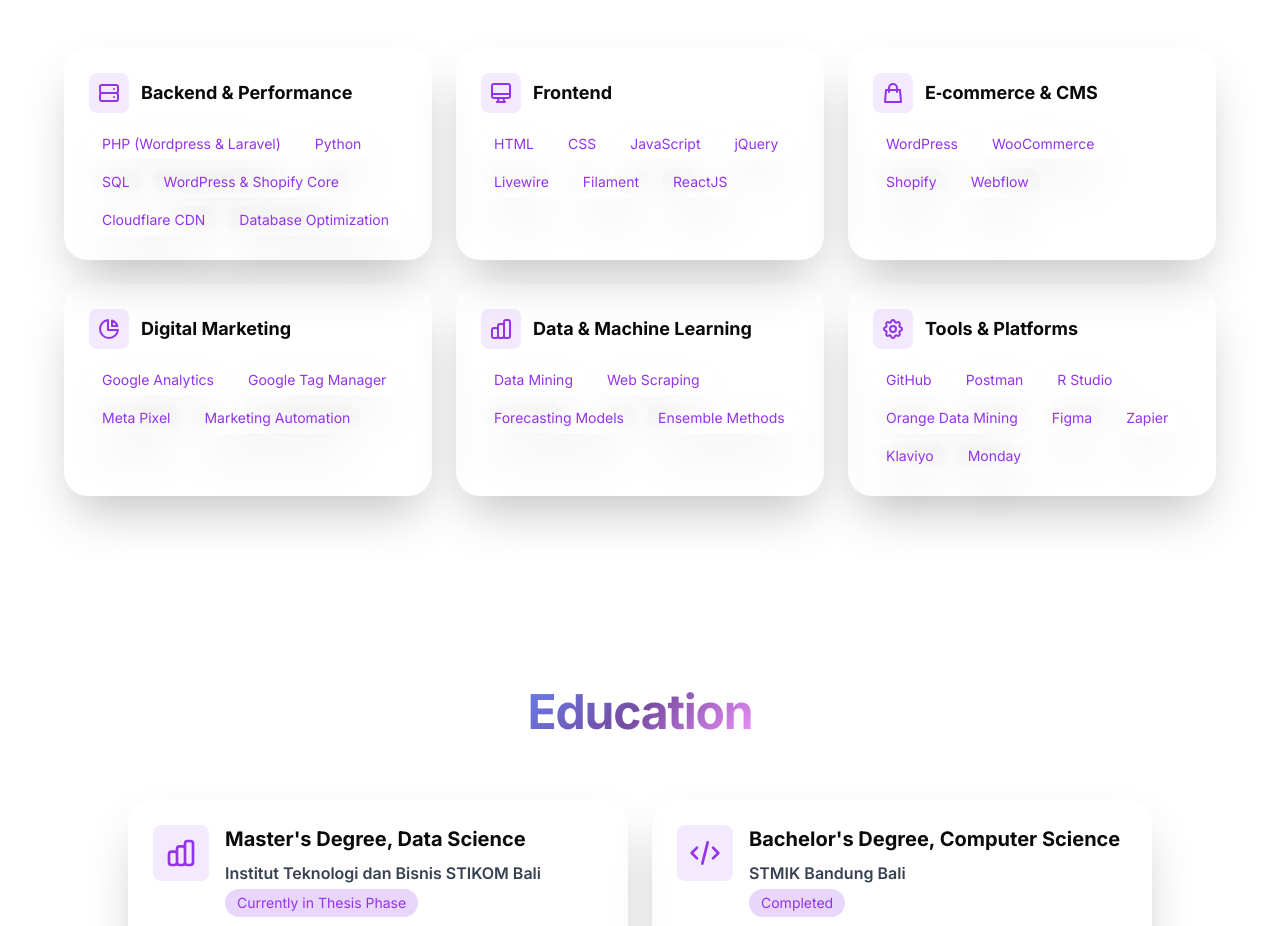
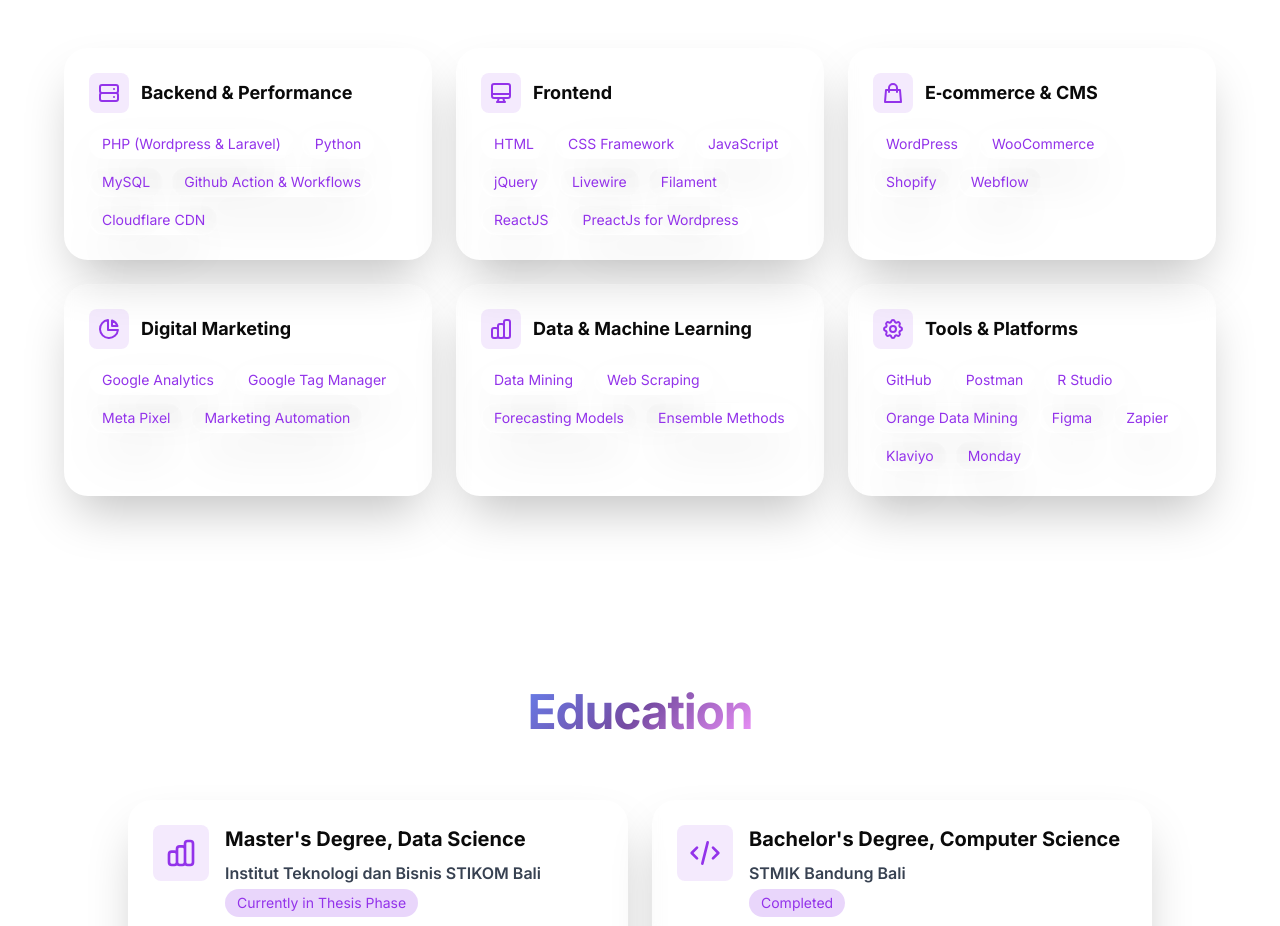
Before and after one commit to ketutardika/ketutardika.github.io, a Next.js app: page / in a window 1280 px wide. Shown: the part 2680-3606 px from the top of the page. Built offline with nearby package versions, Linux system fonts and the light colour scheme.

Commit message:
Update TechStack.tsx

```diff
--- a/components/sections/TechStack.tsx
+++ b/components/sections/TechStack.tsx
@@ -2,7 +2,7 @@ export default function TechStack() {
   const techCategories = [
     {
       category: 'Backend & Performance',
-      technologies: ['PHP (Wordpress & Laravel)', 'Python', 'SQL', 'WordPress & Shopify Core','Cloudflare CDN', 'Database Optimization'],
+      technologies: ['PHP (Wordpress & Laravel)', 'Python', 'MySQL', 'Github Action & Workflows', 'Cloudflare CDN'],
       icon: (
         <svg className="w-6 h-6" fill="none" stroke="currentColor" viewBox="0 0 24 24">
           <path strokeLinecap="round" strokeLinejoin="round" strokeWidth={2} d="M5 12h14M5 12a2 2 0 01-2-2V6a2 2 0 012-2h14a2 2 0 012 2v4a2 2 0 01-2 2M5 12a2 2 0 00-2 2v4a2 2 0 002 2h14a2 2 0 002-2v-4a2 2 0 00-2-2m-2-4h.01M17 16h.01" />
@@ -11,7 +11,7 @@ export default function TechStack() {
     },
     {
       category: 'Frontend',
-      technologies: ['HTML', 'CSS', 'JavaScript', 'jQuery', 'Livewire', 'Filament', 'ReactJS'],
+      technologies: ['HTML', 'CSS Framework', 'JavaScript', 'jQuery', 'Livewire', 'Filament', 'ReactJS','PreactJs for Wordpress'],
       icon: (
         <svg className="w-6 h-6" fill="none" stroke="currentColor" viewBox="0 0 24 24">
           <path strokeLinecap="round" strokeLinejoin="round" strokeWidth={2} d="M9.75 17L9 20l-1 1h8l-1-1-.75-3M3 13h18M5 17h14a2 2 0 002-2V5a2 2 0 00-2-2H5a2 2 0 00-2 2v10a2 2 0 002 2z" />
```
